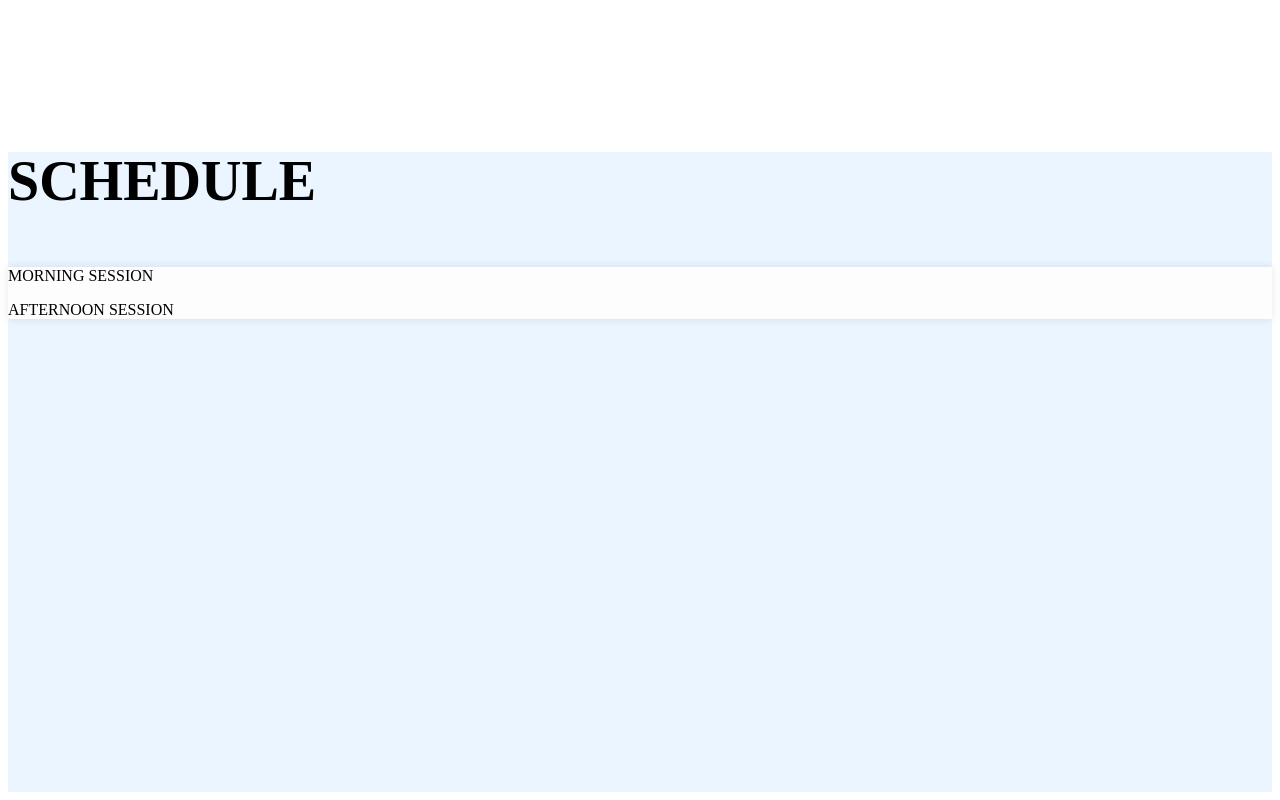
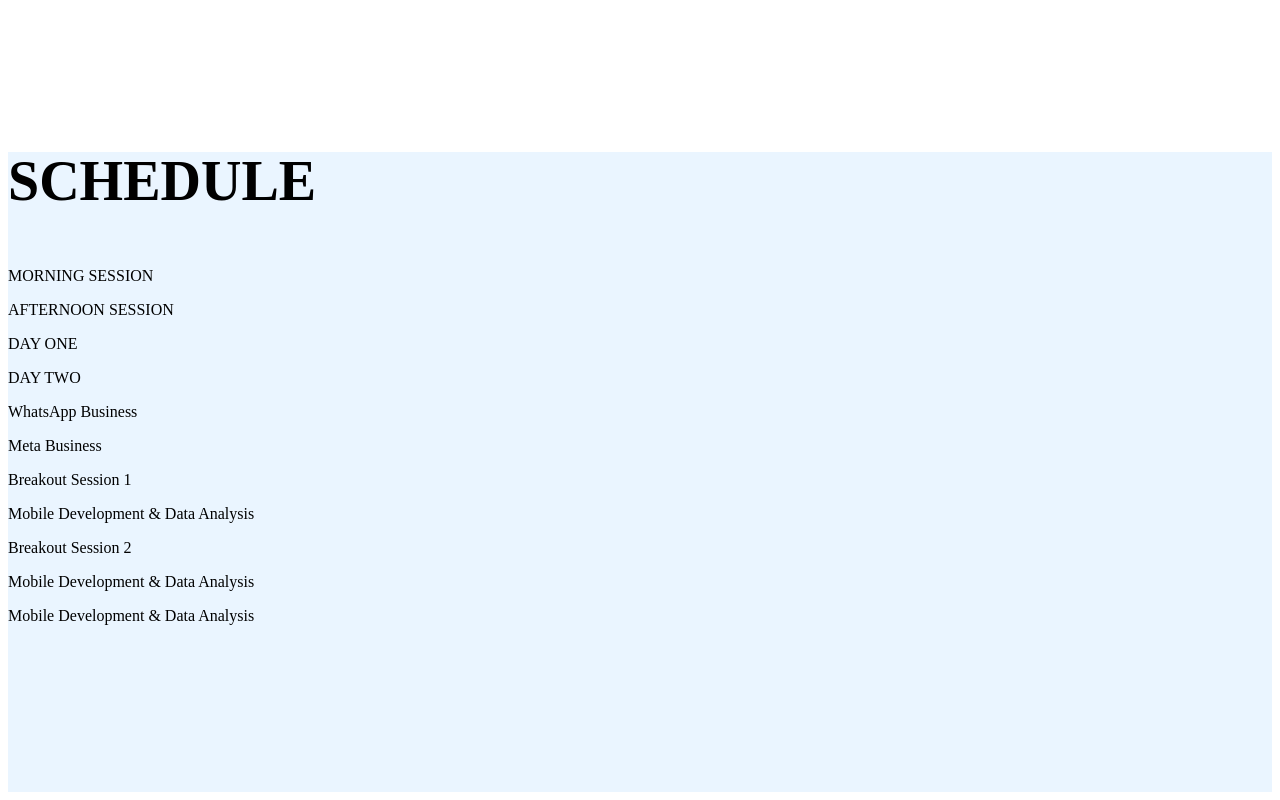
Before and after one commit to olamiji-8/Think-Tech, a React (Create React App) app: page / in a window 1280 px wide. Shown: the part 552-1352 px from the top of the page. Built offline with nearby package versions, Linux system fonts and the light colour scheme.

Commit message:
Schedule

```diff
--- a/src/Component/Schedule/Schedule.css
+++ b/src/Component/Schedule/Schedule.css
@@ -9,8 +9,8 @@
   font-size: 56px;
   line-height: 59px;
 }
-.Schedule_text_session {
+/* .Schedule_text_session {
   background: #fdfdfd;
   box-shadow: 0px 0px 9px rgba(0, 0, 0, 0.1);
   border-radius: 0px;
-}
+} */
--- a/src/Component/Schedule/Schedule.js
+++ b/src/Component/Schedule/Schedule.js
@@ -9,6 +9,27 @@
         <p>MORNING SESSION</p>
         <p>AFTERNOON SESSION</p>
        </div>
+       <div>
+        <p>DAY ONE</p>
+        <p>DAY TWO</p>
+       </div>
+       <div>
+        <p>WhatsApp Business</p>
+        <p>Meta Business</p>
+       </div>
+       <div>
+        <div>
+          <p>Breakout Session 1</p>
+          <p>Mobile Development & Data Analysis</p>
+        </div>
+        <div>
+          <p>Breakout Session 2</p>
+          <p>Mobile Development & Data Analysis</p>
+        </div>
+       </div>
+       <div>
+        <p>Mobile Development & Data Analysis</p>
+       </div>
     </div>
   )
 }
```
